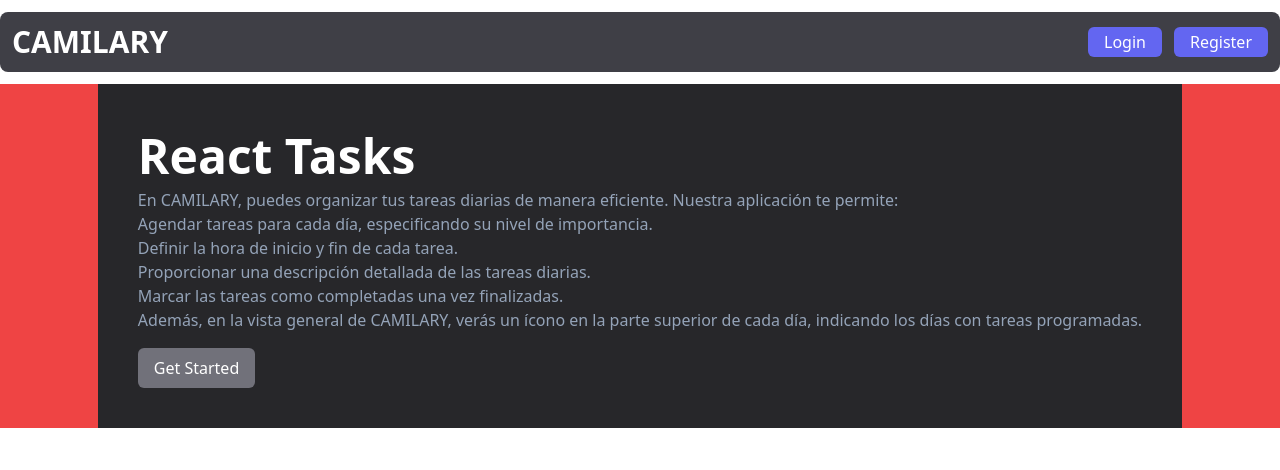
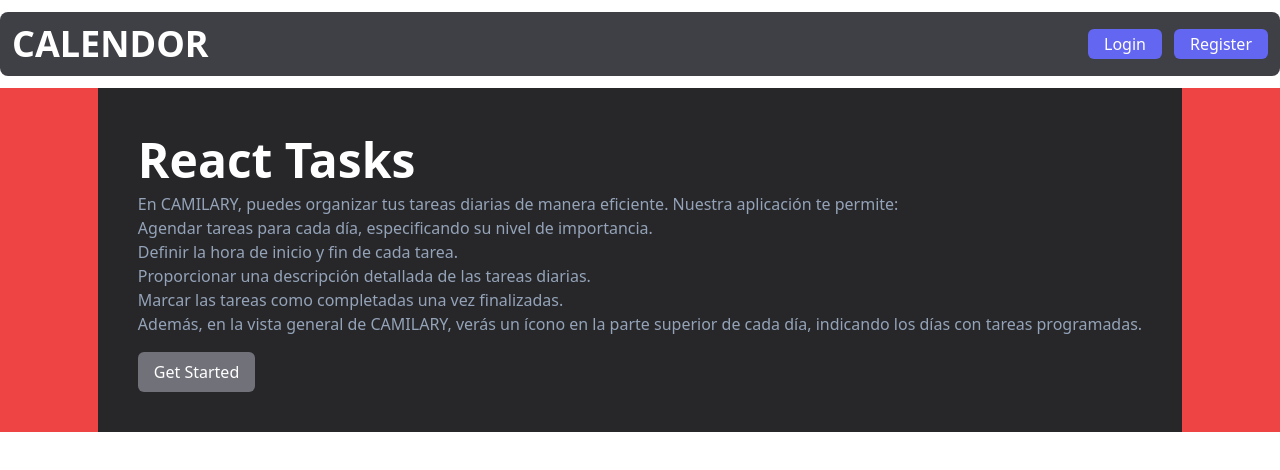
Before and after one commit to KmiloLopez/Tasks-Calendar-Frontend, a React (Vite) app: page / in a window 1280 px wide. Shown: the top 470 px of the page. Built offline with nearby package versions, Linux system fonts and the light colour scheme; no server answers.

Commit message:
Calendor

```diff
--- a/src/components/Navbar.jsx
+++ b/src/components/Navbar.jsx
@@ -16,8 +16,8 @@ export function Navbar() {
 
   return (
     <nav className="bg-zinc-700 my-3 flex justify-between py-3 px-3 rounded-lg items-center">
-      <h1 className="text-3xl font-bold">
-        <Link to={isAuthenticated ? "/tasks" : "/"}>CAMILARY</Link>
+      <h1 className="text-4xl font-bold">
+        <Link to={isAuthenticated ? "/tasks" : "/"}>CALENDOR</Link>
       </h1>
       <ul className="flex gap-x-3 items-end">
         {isAuthenticated ? (
```
